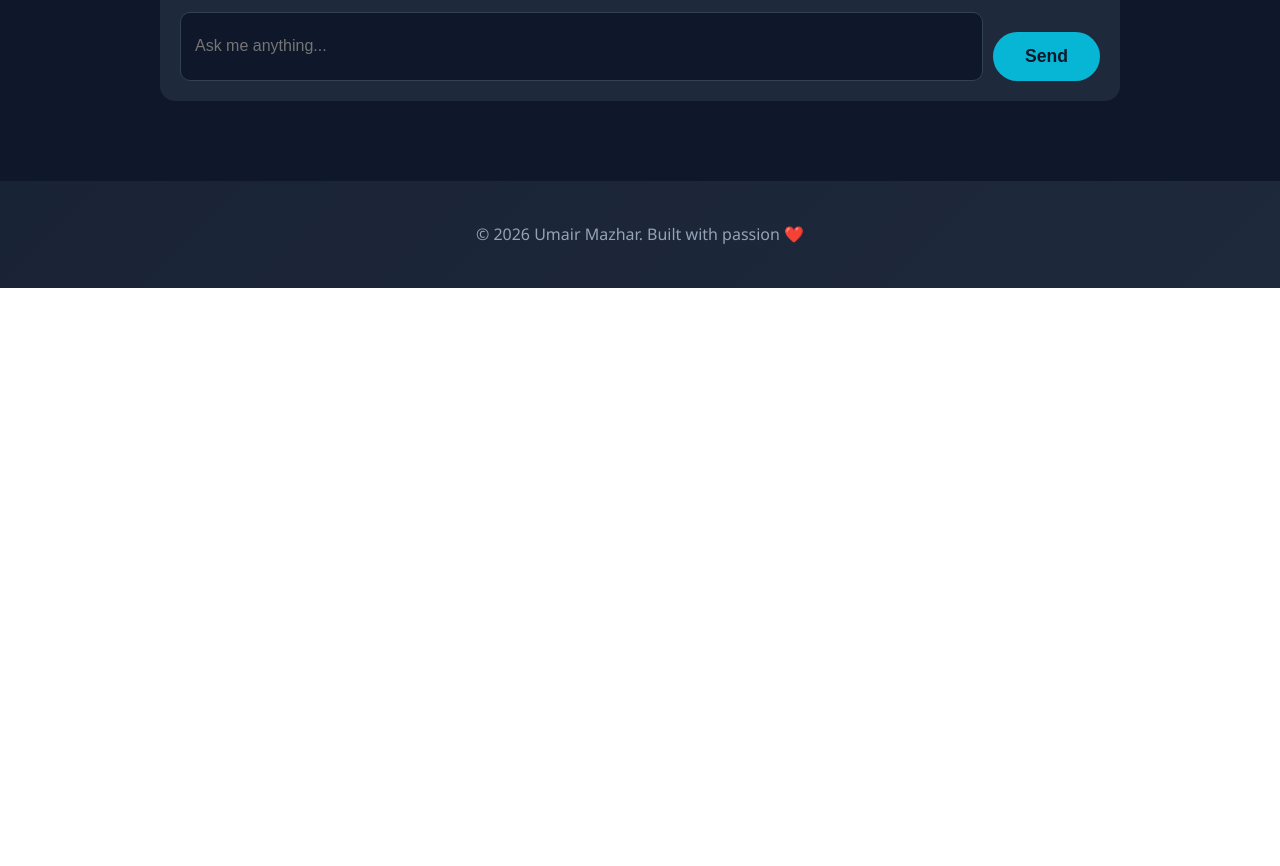
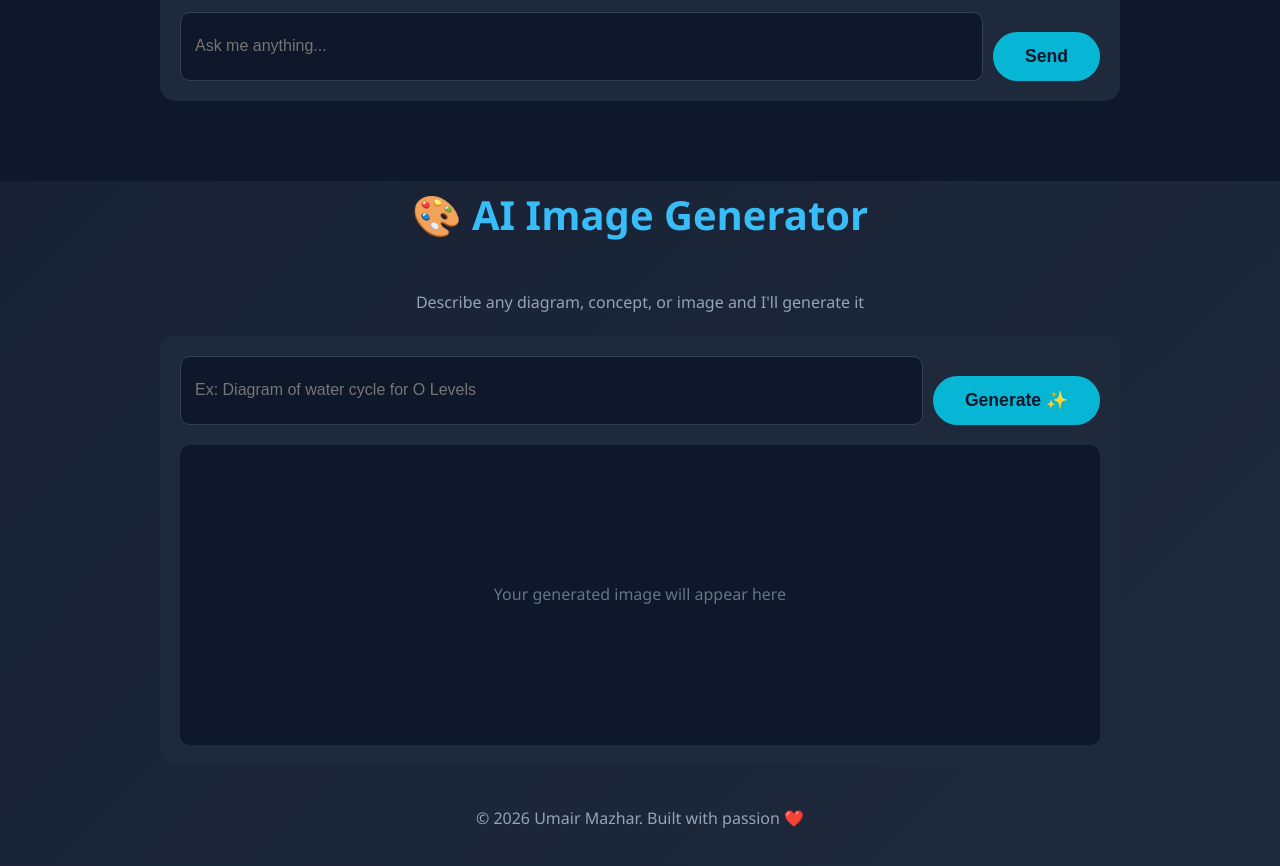
Before and after one commit to Umair-Ai09/umairr-portfolio, a plain HTML site: page index.html in a window 1280 px wide. Shown: the part 2681-3547 px from the top of the page. Before the commit the page ends 2969 px from the top, so only its background shows below. Drawn offline with Linux system fonts and the light colour scheme.

Commit message:
Update index.html

```diff
--- a/index.html
+++ b/index.html
@@ -135,7 +135,24 @@
       </div>
     </div>
   </section>
+<!-- AI IMAGE GENERATOR SECTION -->
+<section id="ai-image" class="container">
+  <h2>🎨 AI Image Generator</h2>
+  <p style="text-align: center; color: #94a3b8; margin-bottom: 20px;">
+    Describe any diagram, concept, or image and I'll generate it
+  </p>
 
+  <div style="background: #1e293b; border-radius: 15px; padding: 20px;">
+    <div style="display: flex; gap: 10px; margin-bottom: 20px;">
+      <input type="text" id="image-prompt" placeholder="Ex: Diagram of water cycle for O Levels"
+        style="flex: 1; padding: 14px; border-radius: 10px; border: 1px solid #334155; background: #0f172a; color: #fff; font-size: 16px;">
+      <button class="btn" onclick="generateImage()">Generate ✨</button>
+    </div>
+    <div id="image-result" style="min-height: 300px; background: #0f172a; border-radius: 10px; display: flex; align-items: center; justify-content: center; color: #64748b;">
+      Your generated image will appear here
+    </div>
+  </div>
+</section>
   <footer style="text-align: center; padding: 40px 20px; color: #94a3b8;">
     <p>© 2026 Umair Mazhar. Built with passion ❤️</p>
   </footer>
@@ -192,4 +209,13 @@
 
     sendBtn.addEventListener("click", sendMessage);
     userInput.addEventListener("keypress", (e) => { if (e.key === "Enter") sendMessage(); });
+  async function generateImage() {
+    const prompt = document.getElementById('image-prompt').value.trim();
+    const resultDiv = document.getElementById('image-result');
+
+    if (!prompt) return;
+    resultDiv.innerHTML = `<p>Generating image... this takes 10 seconds 🎨</p>`;
+
+    alert("Tell me the prompt here and I’ll generate the image for you right now!");
+}
 </script>
```
